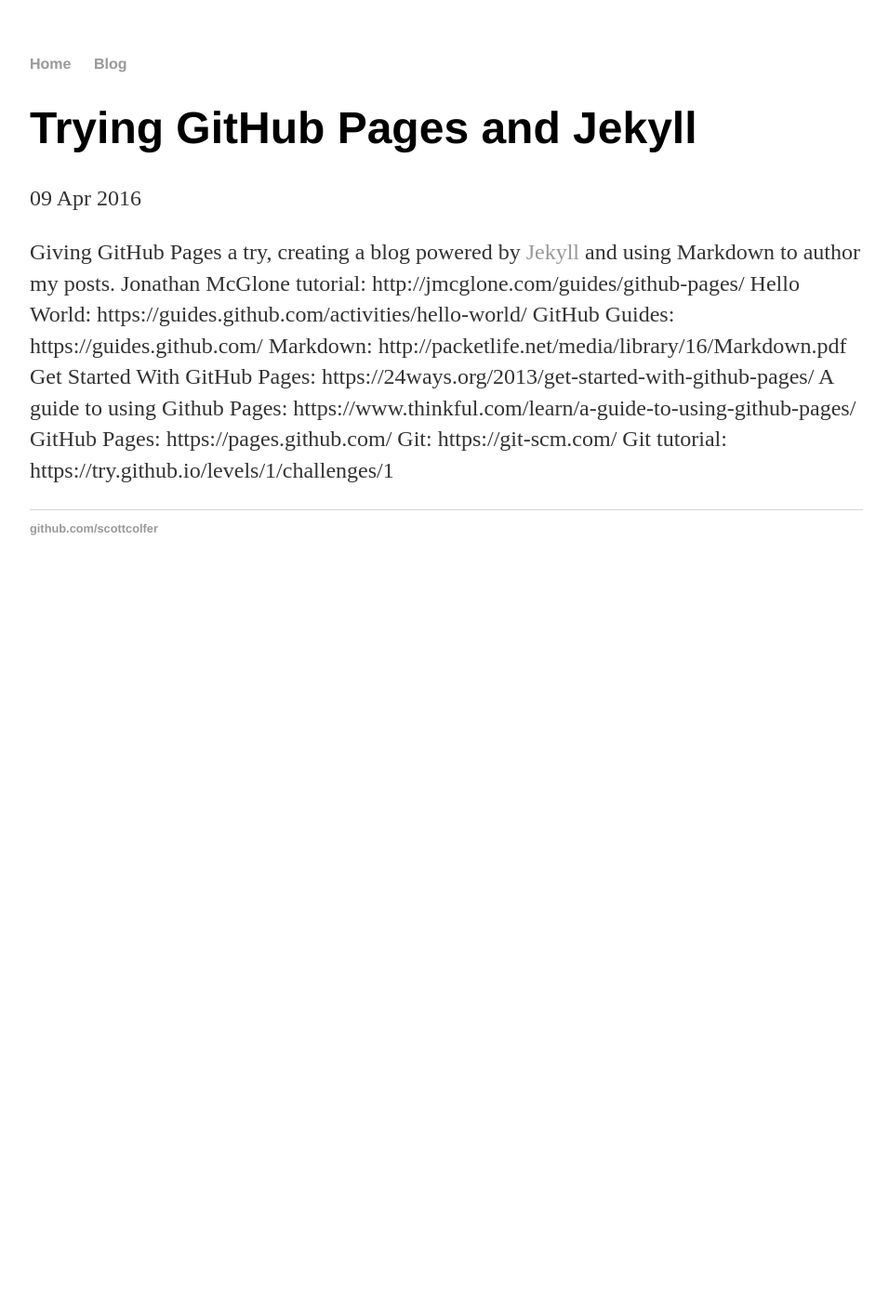
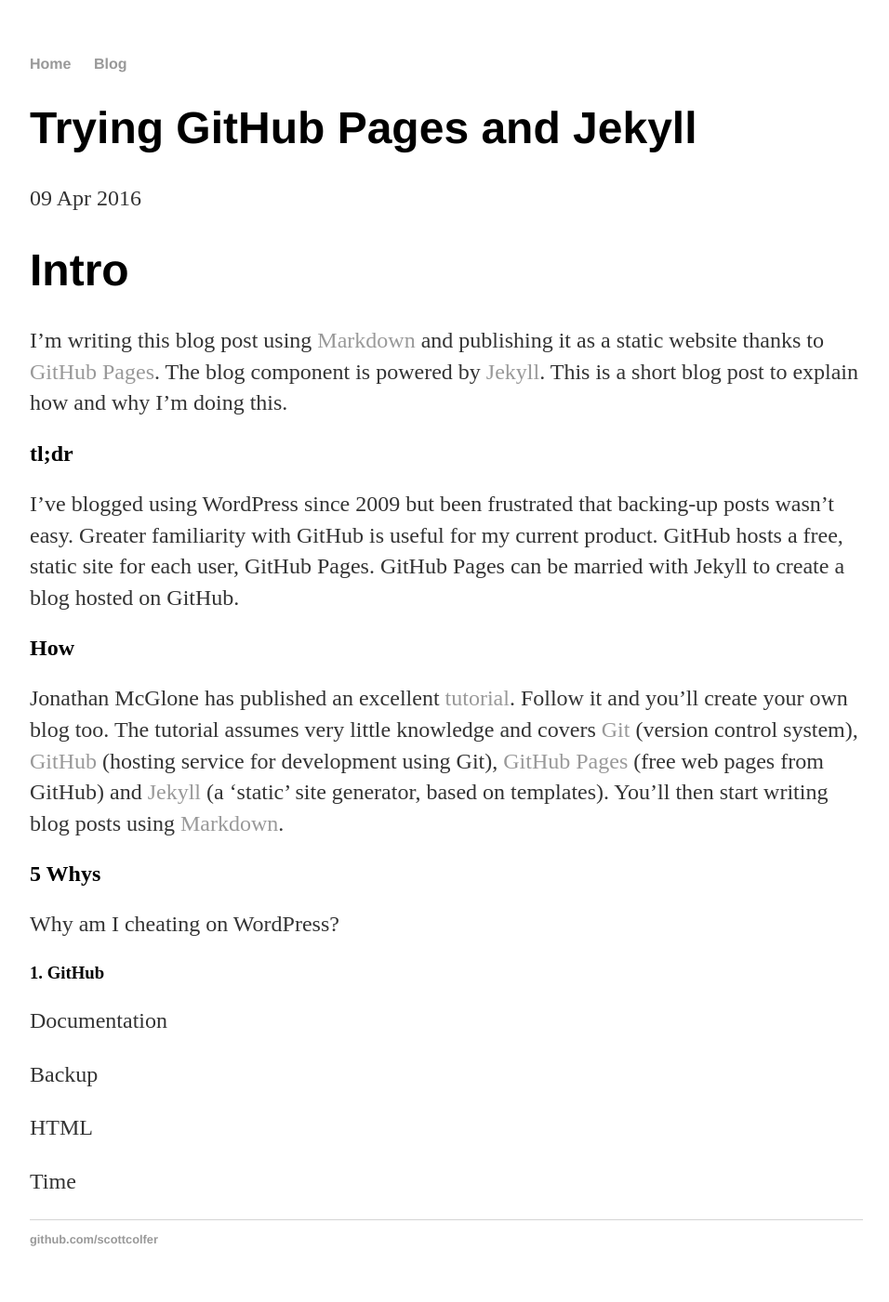
Before and after one commit to scottcolfer/scottcolfer.github.io, a Jekyll site: the page built from _posts/2016-04-09-personal-site-github-pages-jekyll.md, in a window 1280 px wide. Shown: the whole page at 93% size, without its empty margins (160-1116 px from the left). Built offline with Jekyll 4.4.1, drawn with Linux system fonts in a browser that asks for light colours; before the commit the page ends 900 px from its top, so only the background shows below that.

Commit message:
Update 2016-04-09-personal-site-github-pages-jekyll.md
First edit of the blog post, with introduction and structure:
- Intro
- TLDR
- How
- 5 Whys

```diff
--- a/_posts/2016-04-09-personal-site-github-pages-jekyll.md
+++ b/_posts/2016-04-09-personal-site-github-pages-jekyll.md
@@ -4,13 +4,25 @@
 date: 2016-04-09
 ---
 
-Giving GitHub Pages a try, creating a blog powered by [Jekyll](http://jekyllrb.com) and using Markdown to author my posts.
-Jonathan McGlone tutorial: http://jmcglone.com/guides/github-pages/
-Hello World: https://guides.github.com/activities/hello-world/
-GitHub Guides: https://guides.github.com/
-Markdown: http://packetlife.net/media/library/16/Markdown.pdf
-Get Started With GitHub Pages: https://24ways.org/2013/get-started-with-github-pages/
-A guide to using Github Pages: https://www.thinkful.com/learn/a-guide-to-using-github-pages/
-GitHub Pages: https://pages.github.com/
-Git: https://git-scm.com/
-Git tutorial: https://try.github.io/levels/1/challenges/1
+# Intro
+I'm writing this blog post using [Markdown](http://packetlife.net/media/library/16/Markdown.pdf) and publishing it as a static website thanks to [GitHub Pages](https://pages.github.com/). The blog component is powered by [Jekyll](http://jekyllrb.com). This is a short blog post to explain how and why I'm doing this.
+
+## tl;dr
+I've blogged using WordPress since 2009 but been frustrated that backing-up posts wasn't easy. Greater familiarity with GitHub is useful for my current product. GitHub hosts a free, static site for each user, GitHub Pages. GitHub Pages can be married with Jekyll to create a blog hosted on GitHub.
+
+## How
+Jonathan McGlone has published an excellent [tutorial](http://jmcglone.com/guides/github-pages/). Follow it and you'll create your own blog too. The tutorial assumes very little knowledge and covers [Git](https://git-scm.com/) (version control system), [GitHub](https://github.com/) (hosting service for development using Git), [GitHub Pages](https://pages.github.com/) (free web pages from GitHub) and [Jekyll](http://jekyllrb.com) (a 'static' site generator, based on templates). You'll then start writing blog posts using [Markdown](http://packetlife.net/media/library/16/Markdown.pdf).
+
+## 5 Whys
+Why am I cheating on WordPress?
+
+### 1. GitHub
+
+
+Documentation
+
+Backup
+
+HTML
+
+Time
```
